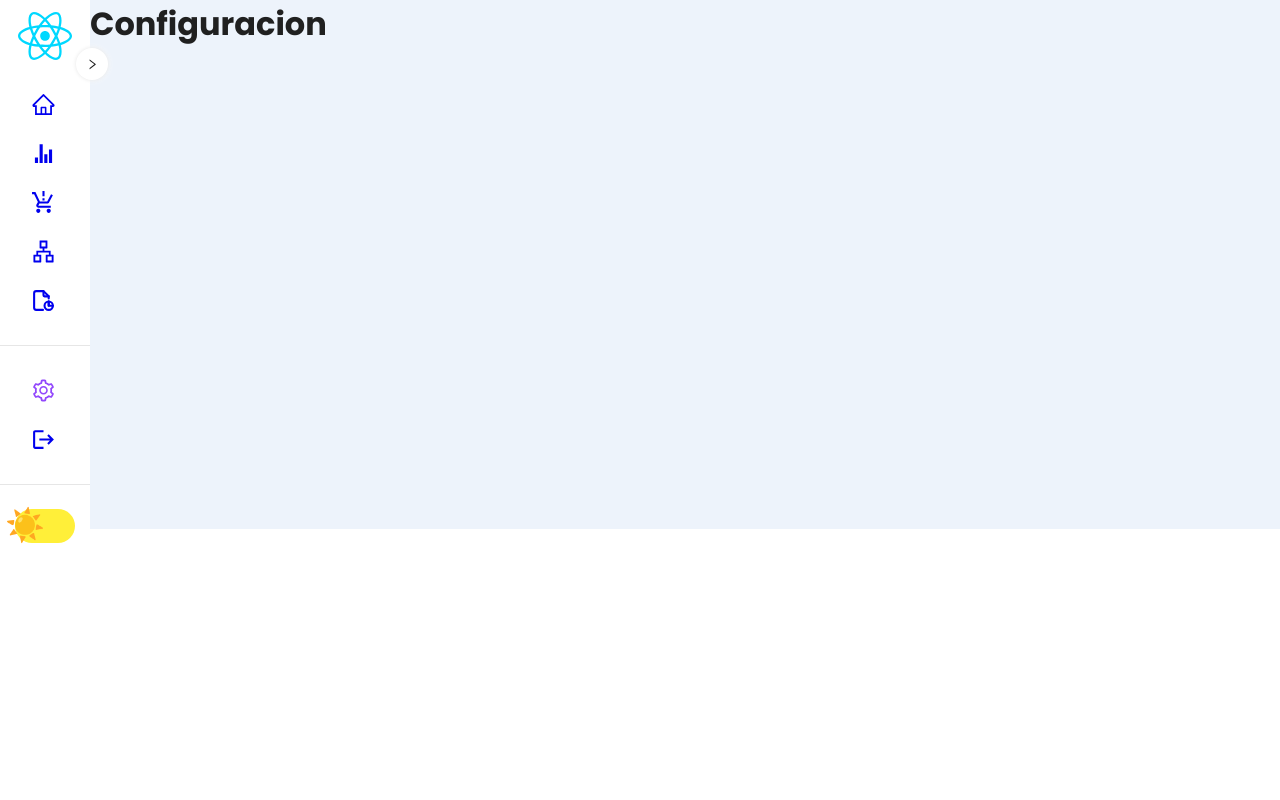
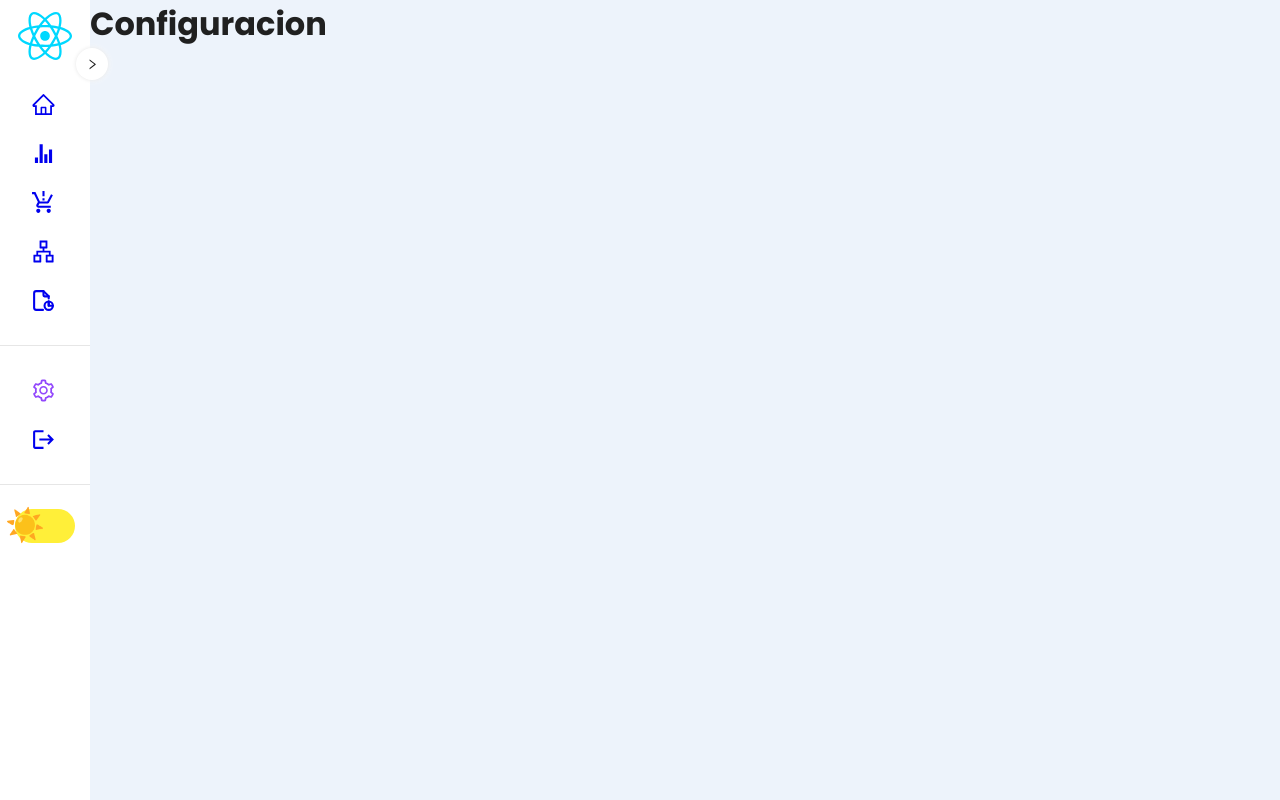
Before and after one commit to alucart2005/13-SideBar, a React (Vite) app: page /configuracion in a window 1280 px wide. Built offline with nearby package versions, Linux system fonts and the light colour scheme.

Commit message:
Feature: correct vh

```diff
--- a/src/pages/Configuracion.jsx
+++ b/src/pages/Configuracion.jsx
@@ -8,5 +8,5 @@ export function Configuracion() {
   );
 }
 const Container = styled.div`
-  height: 100v;
+  height: 100vh;
 `;
```
